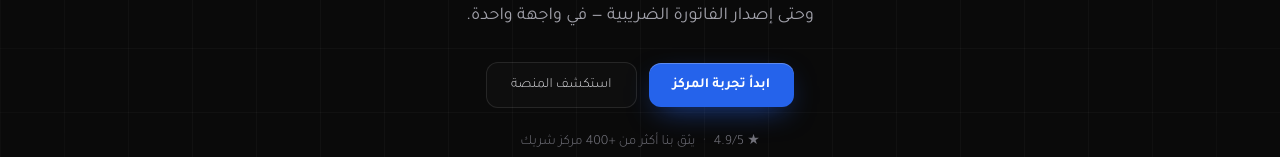
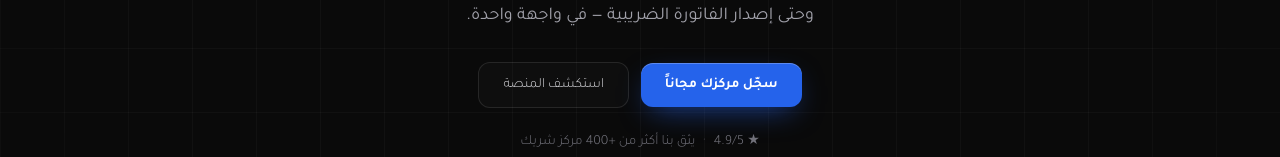
Before and after one commit to anralsam/motory-platform, a Next.js app: page / in a window 1280 px wide. Shown: the part 336-493 px from the top of the page. Built offline with nearby package versions, Linux system fonts and the light colour scheme; no server answers; a web font is replaced by a local one.

Commit message:
Landing CTAs: align logged-out hero label to 'سجّل مركزك مجاناً' (auth-aware swap to dashboard already wired)

```diff
--- a/app/page.jsx
+++ b/app/page.jsx
@@ -232,8 +232,8 @@ export default function LandingPage() {
   // Registration CTAs route to the signup page when logged out; to the dashboard when in.
   const registerHref = authed ? '/dashboard' : '/auth/signup';
   const loginLabel = authed ? 'العودة للوحة التحكم' : 'تسجيل الدخول';
-  const heroCtaLabel = authed ? 'فتح لوحة التحكم' : 'ابدأ تجربة المركز';
-  const finalCtaLabel = authed ? 'فتح لوحة التحكم' : 'ابدأ تجربة المركز';
+  const heroCtaLabel = authed ? 'فتح لوحة التحكم' : 'سجّل مركزك مجاناً';
+  const finalCtaLabel = authed ? 'فتح لوحة التحكم' : 'سجّل مركزك مجاناً';
   const navStartLabel = authed ? 'لوحة التحكم' : 'ابدأ الآن';
 
   return (
```
